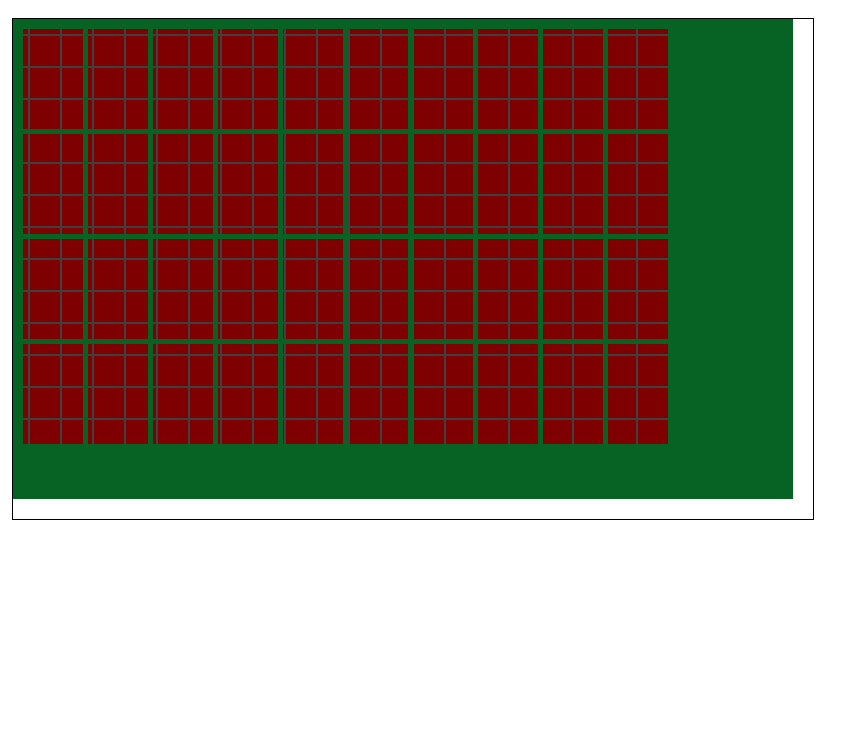
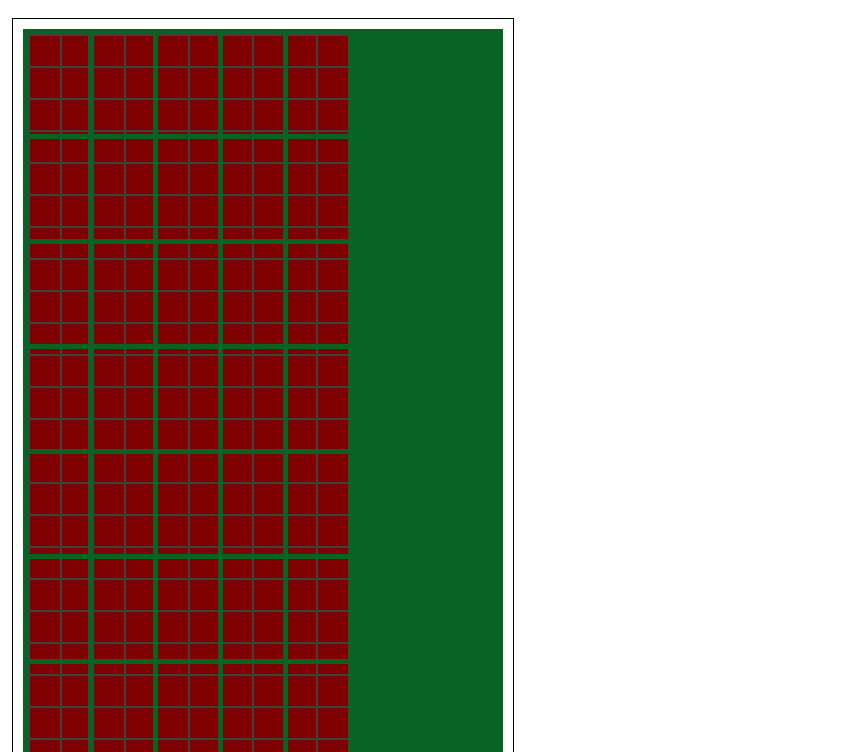
Before and after one commit to tsottili/arturo, a plain HTML site: page index.html in a window 1280 px wide. Shown: the part 48-800 px from the top of the page, without its empty margins (0-868 px from the left). Drawn offline with Linux system fonts and the light colour scheme.

Commit message:
create file titem.js

```diff
--- a/deck.js
+++ b/deck.js
@@ -9,7 +9,7 @@ var card_color =  ["#000000","#000000","#ff0000", "#ff0000"];
 function Card(v,s,w,h) {
 
   // Each card is an item
-  Item.call(this);
+  TItem.call(this);
 
   // save width and height
   this.w = w;
@@ -131,7 +131,7 @@ function Card(v,s,w,h) {
 function Deck() {
 
   // Deck is an Item
-  Item.call(this);
+  TItem.call(this);
 
   // the current selected card
   this.selected = null;
@@ -206,13 +206,18 @@ function Deck() {
   // calculate cards position assuming a rowsXcols setup, leaving dx and dy space between cards
   this.calculateCardsPosition = function(rows, cols, dx, dy)
   {
-    for (var i = 0; i < cols; i++)
+    for (var j = 0; j < rows; j++)
     {
-      for (var j = 0; j < rows; j++)
+      for (var i = 0; i < cols; i++)
       {
-        var index = i*rows+j;
-        var xpos = this.x + (this.items[index].width() + dx)*i;
-        var ypos = this.y + (this.items[index].height() + dy)*j;
+        var index = j*cols+i;
+
+        // if we reached the total number of cards, we can exit.
+        if (index >= this.items.length)
+          return;
+
+        var xpos = this.x + dx + (this.items[index].width() + dx)*i;
+        var ypos = this.y + dy + (this.items[index].height() + dy)*j;
         this.items[index].setPos(xpos, ypos);
       }
     }
@@ -226,7 +231,7 @@ function Deck() {
     console.log("deck::draw");
     // draw table background (green)
     ctx.fillStyle = "#076324";
-    ctx.fillRect(0,0,this.width(),this.height());
+    ctx.fillRect(this.x, this.y, this.width(),this.height());
 
     return true;
   }
--- a/index.html
+++ b/index.html
@@ -6,9 +6,10 @@
 <body onload="myApp()">
 <h1>Canvas!</h1>
 <img id="back" src="img\back.png" width="0" height="0" />
-<canvas id="myCanvas" width="800" height="500" style="border:1px solid #000000;"></canvas>
+<canvas id="myCanvas" width="500" height="1000" style="border:1px solid #000000;"></canvas>
+<script src="titem.js"></script>
+<script src="tscene.js"></script>
 <script src="deck.js"></script>
-<script src="tscene.js"></script>
 <script src="main.js"></script>
 </body>
 </html>
--- a/main.js
+++ b/main.js
@@ -2,7 +2,7 @@
 function Table()
 {
   // The Table is a Scene
-  Scene.call(this);
+  TScene.call(this);
 
   // build current scene
   this.build = function()
@@ -24,7 +24,7 @@ function Table()
     D.log();
 
     // calculate card position assuming a rows X columns setup
-    D.calculateCardsPosition(4,10,5,5);
+    D.calculateCardsPosition(10,5,5,5);
 
     // add item to the scene
     this.add(D);
--- /dev/null
+++ b/titem.js
@@ -0,0 +1,161 @@
+function TItem()
+{
+  // An Item has position (x,y) and dimensions (w, h)
+  this.x = 0;
+  this.y = 0;
+  this.w = 0;
+  this.h = 0;
+
+  // flag need redraw: first time always need redraw
+  this.dirty = true;
+  // at least one sub-item is dirty
+  this.dirtyChild = false;
+
+  // each item can have sub-items
+  this.items = [];
+
+  // parent item
+  this.parent = null;
+
+  this.cb_draw = null;
+  this.cb_mousedown = null;
+  this.cb_mouseup = null;
+
+  // set item position
+  this.setPos = function(x,y)
+  {
+    this.x = x;
+    this.y = y;
+  }
+
+  // set item width
+  this.setWidth = function(w)
+  {
+    this.w = w;
+  }
+
+  // set item height
+  this.setHeight = function(h)
+  {
+    this.h = h;
+  }
+
+  // get item width
+  this.width = function()
+  {
+    return this.w;
+  }
+
+  // get item height
+  this.height = function()
+  {
+    return this.h;
+  }
+
+  this.inside = function(x,y)
+  {
+    return (x >= this.x ) && (x < this.x+this.w) &&
+           (y >= this.y ) && (y < this.y+this.h);
+  }
+
+  // add a sub-item to this item
+  this.add = function(item)
+  {
+    this.items.push(item);
+
+    // I am your father.
+    item.parent = this;
+
+    // after add operation a redraw is nice
+    item.setDirty();
+  }
+
+  // ser dirty flag on item and on ancestor
+  this.setDirty = function()
+  {
+    this.dirty = true;
+    if (this.parent != null)
+    {
+      this.parent.notifyDirtyChild();
+    }
+  }
+
+  this.notifyDirtyChild = function()
+  {
+    this.dirtyChild = true;
+    if (this.parent != null)
+    {
+      this.parent.notifyDirtyChild();
+    }
+  }
+
+  this.needRedraw = function()
+  {
+    return this.dirty || this.dirtyChild;
+  }
+
+  // generic item draw function
+  this.draw = function(ctx)
+  {
+    if ( (this.cb_draw != null) && (this.dirty) )
+    {
+      if (this.cb_draw(ctx))
+      {
+          this.dirty = false;
+      }
+    }
+
+    // call this function on sub items
+    if (this.dirtyChild)
+    {
+      for (var i = 0; i < this.items.length; i++)
+          this.items[i].draw(ctx);
+    }
+
+    this.dirtyChild = false;
+    this.dirty = false;
+  }
+
+  this.mousedown = function(x,y)
+  {
+    var run = true;
+    for (var i = 0; i < this.items.length; i++)
+    {
+      run = this.items[i].mousedown(x,y);
+      if (!run)
+      {
+        break;
+      }
+    }
+
+    if ( (run) &&
+         (this.cb_mousedown != null) &&
+         (this.inside(x,y) ) )
+      return this.cb_mousedown(x,y);
+
+    // don't stop event propagation
+    return true;
+  }
+
+  this.mouseup = function(x,y)
+  {
+    var run = true;
+    for (var i = 0; i < this.items.length; i++)
+    {
+      run = this.items[i].mouseup(x,y);
+      if (!run)
+      {
+        break;
+      }
+    }
+
+    if ( (run) &&
+         (this.cb_mousedown != null) &&
+         (this.inside(x,y) ) )
+      return this.cb_mouseup(x,y);
+
+    // don't stop event propagation
+    return true;
+  }
+
+}
--- a/tscene.js
+++ b/tscene.js
@@ -1,168 +1,4 @@
-function Item()
-{
-  // An Item has position (x,y) and dimensions (w, h)
-  this.x = 0;
-  this.y = 0;
-  this.w = 0;
-  this.h = 0;
-
-  // flag need redraw: first time always need redraw
-  this.dirty = true;
-  // at least one sub-item is dirty
-  this.dirtyChild = false;
-
-  // each item can have sub-items
-  this.items = [];
-
-  // parent item
-  this.parent = null;
-
-  this.cb_draw = null;
-  this.cb_mousedown = null;
-  this.cb_mouseup = null;
-
-  // set item position
-  this.setPos = function(x,y)
-  {
-    this.x = x;
-    this.y = y;
-  }
-
-  // set item width
-  this.setWidth = function(w)
-  {
-    this.w = w;
-  }
-
-  // set item height
-  this.setHeight = function(h)
-  {
-    this.h = h;
-  }
-
-  // get item width
-  this.width = function()
-  {
-    return this.w;
-  }
-
-  // get item height
-  this.height = function()
-  {
-    return this.h;
-  }
-
-  this.inside = function(x,y)
-  {
-    return (x >= this.x ) && (x < this.x+this.w) &&
-           (y >= this.y ) && (y < this.y+this.h);
-  }
-
-  // add a sub-item to this item
-  this.add = function(item)
-  {
-    this.items.push(item);
-
-    // I am your father.
-    item.parent = this;
-
-    // after add operation a redraw is nice
-    item.setDirty();
-  }
-
-  // ser dirty flag on item and on ancestor
-  this.setDirty = function()
-  {
-    this.dirty = true;
-    if (this.parent != null)
-    {
-      this.parent.notifyDirtyChild();
-    }
-  }
-
-  this.notifyDirtyChild = function()
-  {
-    this.dirtyChild = true;
-    if (this.parent != null)
-    {
-      this.parent.notifyDirtyChild();
-    }
-  }
-
-  this.needRedraw = function()
-  {
-    return this.dirty || this.dirtyChild;
-  }
-
-  // generic item draw function
-  this.draw = function(ctx)
-  {
-    if ( (this.cb_draw != null) && (this.dirty) )
-    {
-      if (this.cb_draw(ctx))
-      {
-          this.dirty = false;
-      }
-    }
-
-    // call this function on sub items
-    if (this.dirtyChild)
-    {
-      for (var i = 0; i < this.items.length; i++)
-          this.items[i].draw(ctx);
-    }
-
-    this.dirtyChild = false;
-    this.dirty = false;
-  }
-
-  this.mousedown = function(x,y)
-  {
-    var run = true;
-    for (var i = 0; i < this.items.length; i++)
-    {
-      run = this.items[i].mousedown(x,y);
-      if (!run)
-      {
-        break;
-      }
-    }
-
-    if ( (run) &&
-         (this.cb_mousedown != null) &&
-         (this.inside(x,y) ) )
-      return this.cb_mousedown(x,y);
-
-    // don't stop event propagation
-    return true;
-  }
-
-  this.mouseup = function(x,y)
-  {
-    var run = true;
-    for (var i = 0; i < this.items.length; i++)
-    {
-      run = this.items[i].mouseup(x,y);
-      if (!run)
-      {
-        break;
-      }
-    }
-
-    if ( (run) &&
-         (this.cb_mousedown != null) &&
-         (this.inside(x,y) ) )
-      return this.cb_mouseup(x,y);
-
-    // don't stop event propagation
-    return true;
-  }
-
-}
-
-
-
-function Scene()
+function TScene()
 {
   //
   this.canvas = 0;
@@ -174,6 +10,15 @@ function Scene()
   this.Yratio= 0;
   this.interval = 0;
 
+  this.clientToCanvas = function()
+  {
+    // get canvas rect (in client units)
+    this.rect = this.canvas.getBoundingClientRect();
+    // calculate ratio for scaling unit in canvas system
+    this.Xratio = this.canvas.width / this.rect.width;
+    this.Yratio = this.canvas.height / this.rect.height;
+  }
+
   this.bind = function(id)
   {
     this.canvas = document.getElementById(id);
@@ -183,24 +28,21 @@ function Scene()
     document.addEventListener("mousedown", this.mousedown);
     document.addEventListener("mouseup", this.mouseup);
     window.addEventListener("resize", this.resize); // temp!
-    window.addEventListener("scroll", this.resize); // temp!
+    window.addEventListener("scroll", this.scroll); // temp!
 
-    // get canvas rect (in client units)
-    this.rect = this.canvas.getBoundingClientRect();
-    // calculate ratio for scaling unit in canvas system
-    this.Xratio = this.canvas.width / this.rect.width;
-    this.Yratio = this.canvas.height / this.rect.height;
+    this.clientToCanvas();
   }
 
   this.resize = function()
   {
     console.log("Resize");
+    this.clientToCanvas();
+  }.bind(this);
 
-    // get canvas rect (in client units)
-    this.rect = this.canvas.getBoundingClientRect();
-    // calculate ratio for scaling unit in canvas system
-    this.Xratio = this.canvas.width / this.rect.width;
-    this.Yratio = this.canvas.height / this.rect.height;
+  this.scroll = function()
+  {
+    console.log("Scroll");
+    this.clientToCanvas();
   }.bind(this);
 
   this.width = function()
```
